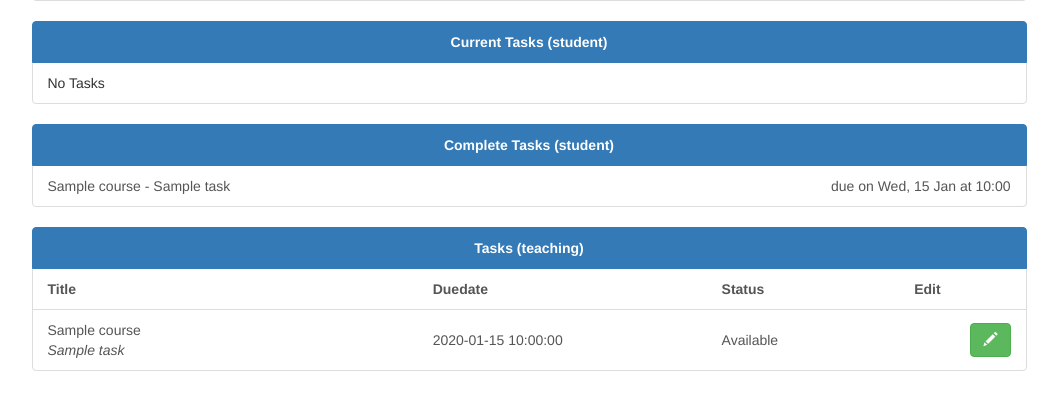
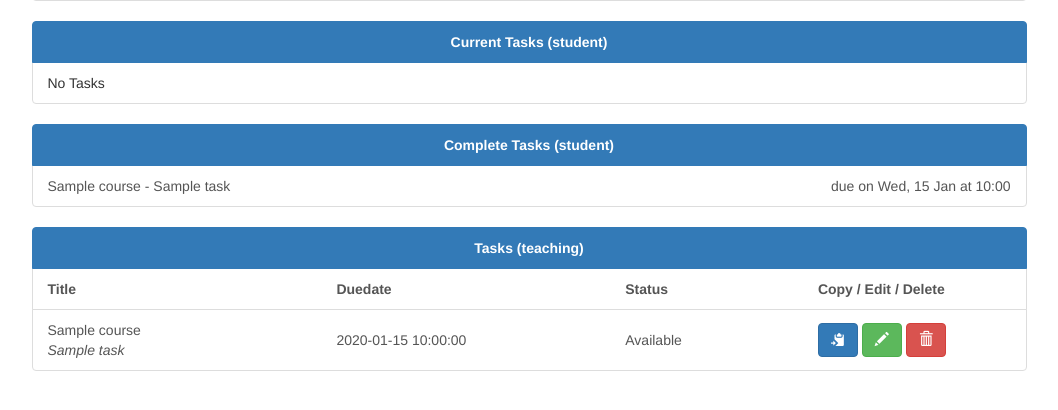
Before and after one commit to travisreed-wf/491Project, a Flask app: page /home in a window 1280 px wide. Shown: the part 250-660 px from the top of the page, without its empty margins (111-1169 px from the left). Run offline with Flask 2, Linux system fonts and the light colour scheme; a user stored in the database is signed in; tables that the repository leaves empty hold one stand-in row (values such as "Sample post"); parts of the project's set-up code (start-up, migrations or seed data) failed here and were passed over; some libraries are stand-ins or nearby versions.

Commit message:
Copy and delete tasks

```diff
--- a/src/home/urls.py
+++ b/src/home/urls.py
@@ -7,3 +7,4 @@ def setup_urls(app):
     app.add_url_rule('/home', view_func=views.HomeScreenView.as_view('home'))
     app.add_url_rule('/home/classlist', view_func=views.ClassListView.as_view('class_list'))
     app.add_url_rule('/home/tasklist', view_func=views.TaskListView.as_view('task_list'))
+    app.add_url_rule('/home/deleteTask', view_func=views.DeleteTaskView.as_view('deleteTask'))
--- a/src/home/views.py
+++ b/src/home/views.py
@@ -11,7 +11,8 @@ import models
 import re
 import json
 import datetime as DT
-
+import auth
+from auth import auth
 
 class HomeScreenView(MethodView):
     decorators = [login_required]
@@ -34,6 +35,18 @@ class ClassListView(MethodView):
             return flask.json.dumps([])
 
 
+class DeleteTaskView(MethodView):
+    decorators = [login_required, auth.permissions_author]
+
+    def post(self):
+        data = flask.request.get_json()
+        task = models.Task.query.filter_by(id=int(data['task_id'])).first()
+        models.db.session.delete(task)
+        models.db.session.commit()
+        print "Deleted task " + str(data['task_id'])
+        return ""
+
+
 class TaskListView(MethodView):
     def get(self):
         tasks = {'current':[], 'complete':[]}
--- a/src/taskBuilder/urls.py
+++ b/src/taskBuilder/urls.py
@@ -3,7 +3,8 @@ import views
 
 def setup_urls(app):
     app.add_url_rule('/taskBuilder', view_func=views.TaskBuilderView.as_view('taskBuilder'))
-    app.add_url_rule('/taskBuilder/<taskID>', view_func=views.TaskBuilderEditView.as_view('taskBuilder_edit'))
+    app.add_url_rule('/taskCopy/<taskID>', view_func=views.TaskBuilderCopyView.as_view('taskBuilder_copy'))
+    app.add_url_rule('/taskEdit/<taskID>', view_func=views.TaskBuilderEditView.as_view('taskBuilder_edit'))
     app.add_url_rule('/taskBuilder/transition', view_func=views.TaskTransitionView.as_view('transition_task'))
     app.add_url_rule('/task/<taskID>', view_func=views.TaskView.as_view('task_view'))
     app.add_url_rule('/elements/multipleChoice', view_func=views.MultipleChoiceView.as_view('elements/multipleChoice'))
--- a/src/templates/home.html
+++ b/src/templates/home.html
@@ -39,10 +39,10 @@
             <a href="" class="list-group-item">
                 <table width="100%">
                     <tr>
-                        <td width="40%"><b>Title</b></td>
+                        <td width="30%"><b>Title</b></td>
                         <td width="30%"><b>Duedate</b></td>
                         <td width="20%"><b>Status</b></td>
-                        <td width="10%"><b>Edit</b></td>
+                        <td width="20%"><b>Copy / Edit / Delete</b></td>
                     </tr>
                 </table>
             </a>
@@ -53,28 +53,28 @@
                         <a href="{{url_for('task_view', taskID=task.id)}}" class="list-group-item">
                             <table width="100%">
                                 <tr>
-                                    <td width="40%">{{ course.name}} <br> <i>{{task.title }}</i></td>
+                                    <td width="30%">{{ course.name}} <br> <i>{{task.title }}</i></td>
                                     <td width="30%">{{ task.duedate }}</td>
                                     <td width="20%">{{ task.status.capitalize()}}</td>
-                                    <td width="10%">
-                                        <!-- Copy task --><!--
-                                        <form action="{{url_for('taskBuilder_edit', taskID=task.id)}}" style="display:inline">
-                                            <button title="Create a copy of this task." class="btn btn-success pull-right">
-                                                <span class="glyphicon glyphicon-copy">COPY</span>
+                                    <td width="20%">
+                                        <!-- Copy task -->
+                                        <form action="{{url_for('taskBuilder_copy', taskID=task.id)}}" style="display:inline">
+                                            <button title="Create a copy of this task." class="btn btn-primary">
+                                                <span class="glyphicon glyphicon-copy"></span>
                                             </button>
-                                        </form>       -->
+                                        </form>
                                         <!-- Edit task -->
                                         <form action="{{url_for('taskBuilder_edit', taskID=task.id)}}" style="display:inline">
-                                            <button title="Edit this task." class="btn btn-success pull-right">
+                                            <button title="Edit this task." class="btn btn-success">
                                                 <span class="glyphicon glyphicon-pencil"></span>
                                             </button>
                                         </form>
-                                        <!-- Delete task --><!--
-                                        <form action="{{url_for('taskBuilder_edit', taskID=task.id)}}" style="display:inline">
-                                            <button title="Delete this task." class="btn btn-success pull-right">
+                                        <!-- Delete task -->
+                                        <form action="" style="display:inline" class="wp-delete-task">
+                                            <button title="Delete this task." class="btn btn-danger" onclick="deleteTask({{task.id }})">
                                                 <span class="glyphicon glyphicon-trash"></span>
                                             </button>
-                                        </form>      -->
+                                        </form>
                                     </td>
                                 </tr>
                             </table>
@@ -90,6 +90,19 @@
 {% block js_bottom %}
 {{ super() }}
 <script>
+    function deleteTask( task_id ) {
+        var data = {};
+        data['task_id'] = task_id;
+        $.ajax({
+          url: "{{ url_for('deleteTask') }}",
+          type: 'POST',
+          contentType: 'application/json',
+          data: JSON.stringify(data),
+          error: function(data){
+              console.log(data);
+          }
+        });
+    }
 
     function getTaskList() {
         $.ajax({
@@ -148,6 +161,21 @@
 
     $(document).ready(function() {
         getTaskList();
+
+        // prevent some form submissions from reloading the page
+        $('.wp-delete-task').submit(function(event) {
+            // dont' reload the page on form submit
+            event.preventDefault();
+
+            // confim if they want to delete the task
+            var confirmed = confirm("Are you sure you want to delete this task?")
+            if(confirmed == true){
+                var row = $(this).closest("a.list-group-item")
+                row.fadeOut(400, function(){
+                    row.remove();
+                });
+            }
+        });
     })
 </script>
 {% endblock %}
--- a/src/templates/tasks/tasks_js.js
+++ b/src/templates/tasks/tasks_js.js
@@ -279,7 +279,10 @@
   function applyQuestionJS(){
     $('.delete-question').click(function(){
       var row = $(this).closest('.row');
-      row.fadeOut(200, function(){row.remove()});
+      row.fadeOut(200, function(){
+        row.remove();
+        hideAnswerKeyAlertIfAppropriate();
+      });
       if($(".question-parent").length <= 1){
         $('#elementWell').css("height","300px");
         $('#elementWell').html("<br><br>To begin, drag elements onto the screen.");
```
Also changed, not shown: src/taskBuilder/views.py (+37 -30 lines).
